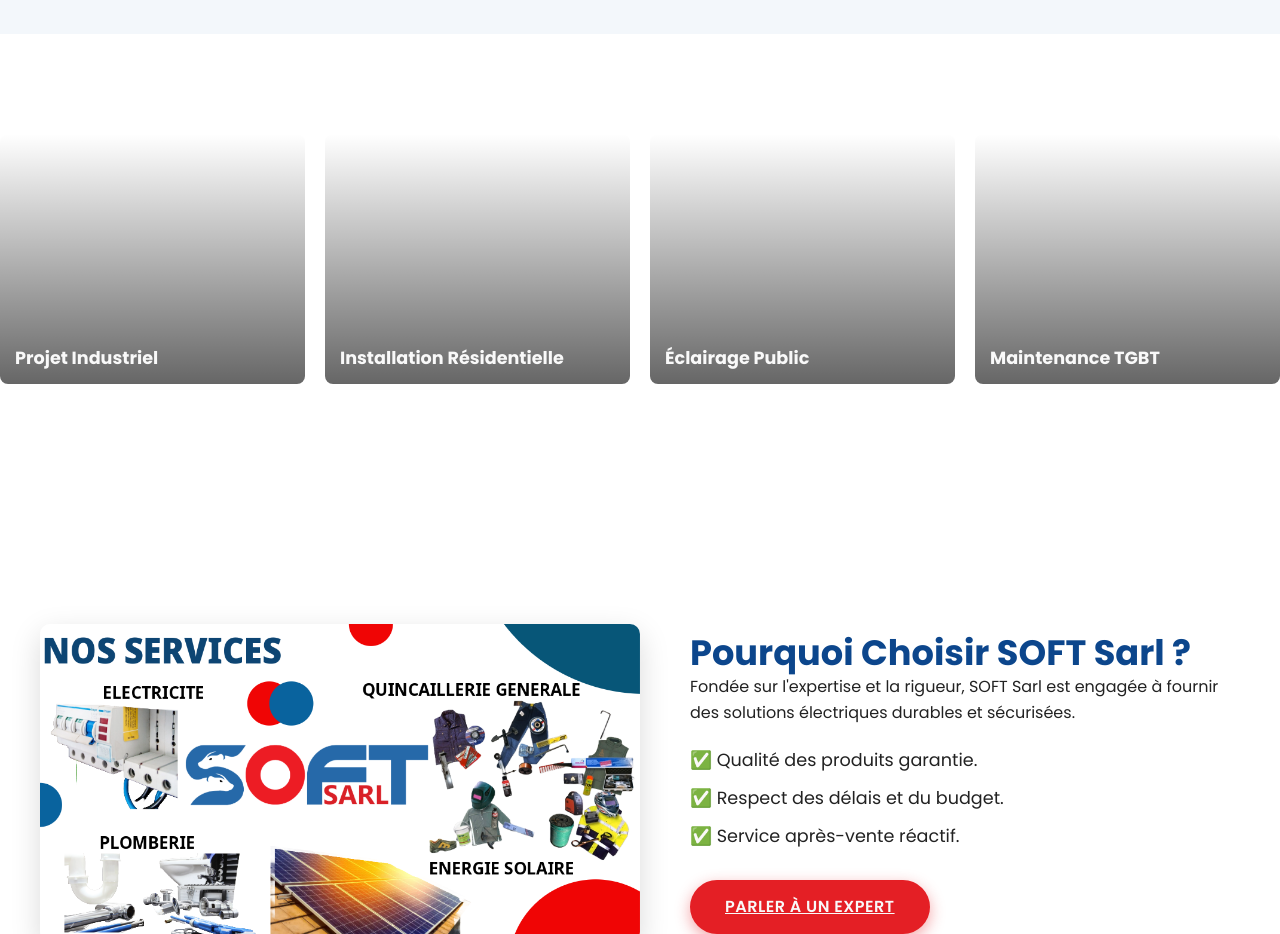
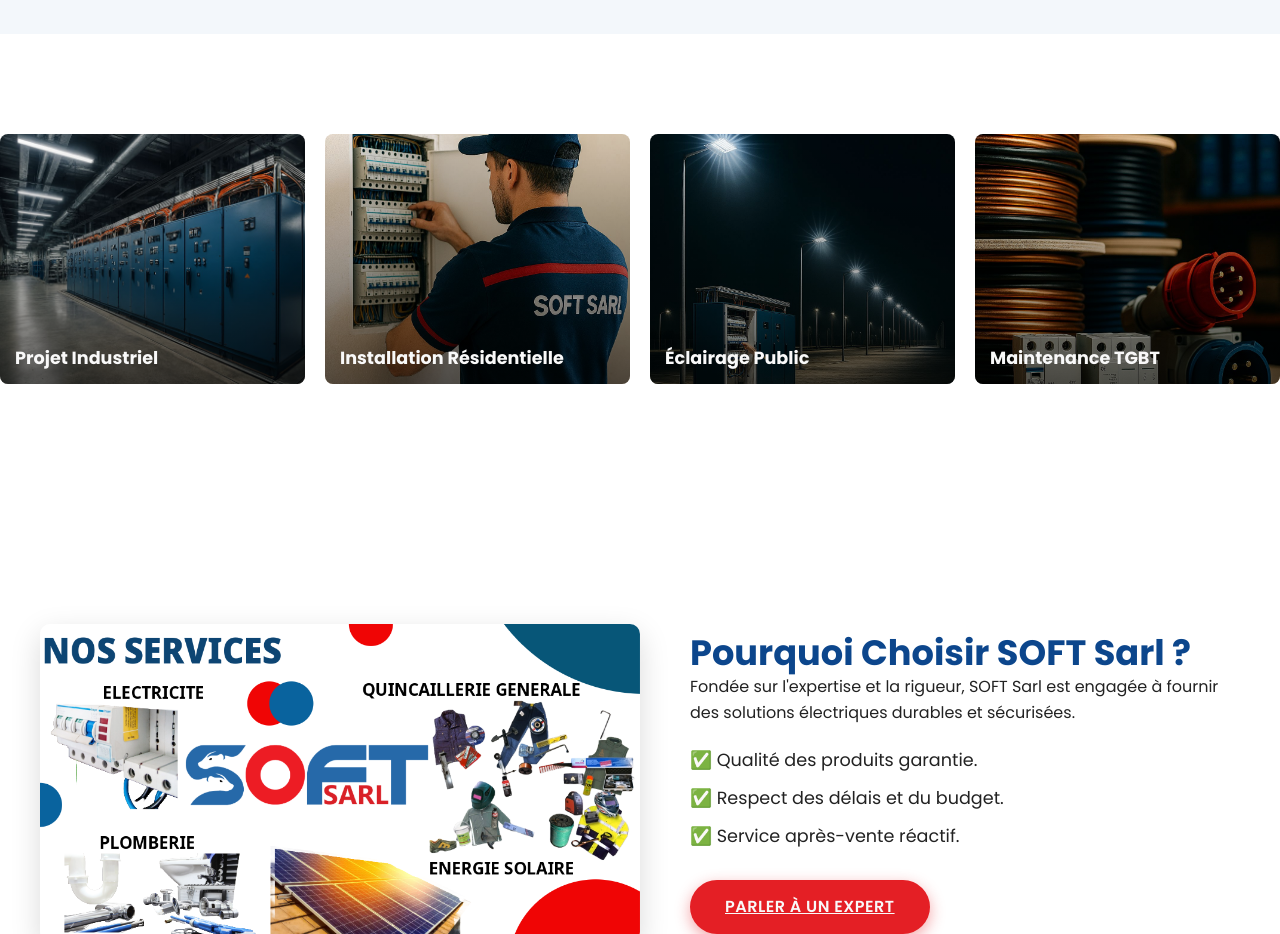
Before and after one commit to Daris16/softsarl, a plain HTML site: page index.html in a window 1280 px wide. Shown: the part 1260-2194 px from the top of the page. Drawn offline with Linux system fonts and the light colour scheme; files whose address does not match are found by name.

Commit message:
Update style.css

```diff
--- a/style.css
+++ b/style.css
@@ -301,16 +301,16 @@ h1, h2, h3 {
 /* DÉFINITION DES IMAGES SPÉCIFIQUES À CHAQUE PROJET */
 
 .projet-1 {
-    background-image: url('images/realisation-industriel.jpeg');
+    background-image: url('realisation-industriel.jpeg');
 }
 .projet-2 {
-    background-image: url('images/realisation-residentiel.jpeg');
+    background-image: url('realisation-residentiel.jpeg');
 }
 .projet-3 {
-    background-image: url('images/realisation-eclairage.jpeg');
+    background-image: url('realisation-eclairage.jpeg');
 }
 .projet-4 {
-    background-image: url('images/realisation-tgbt.jpeg');
+    background-image: url('realisation-tgbt.jpeg');
 }
 
 
@@ -532,4 +532,5 @@ h1, h2, h3 {
         padding: 10px 15px; /* Plus petit */
         font-size: 0.9em;
     }
+
 }
```
